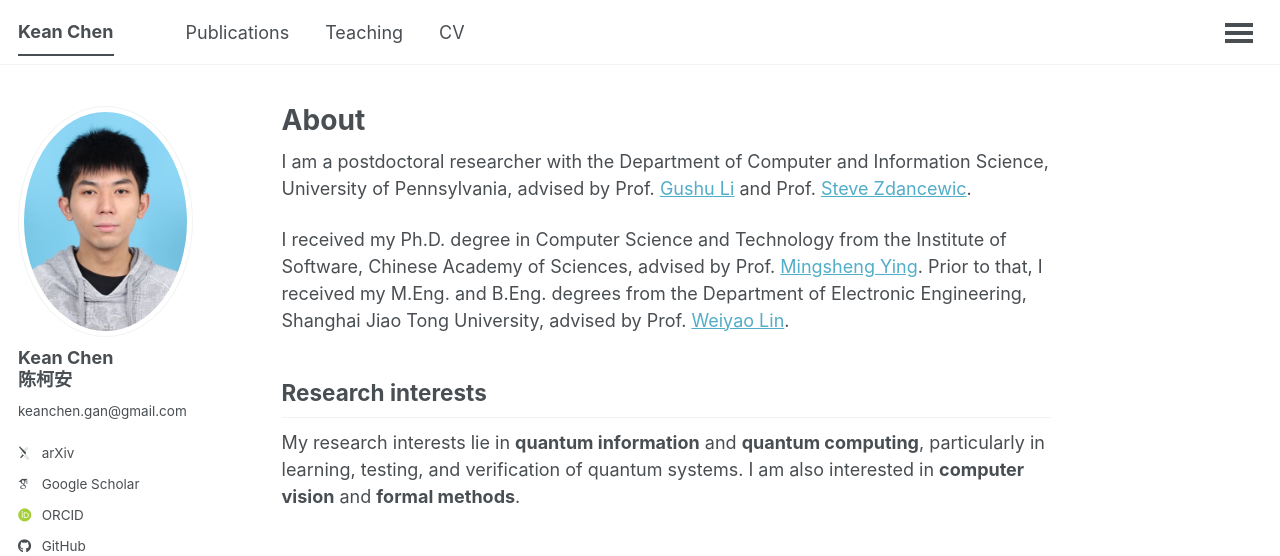
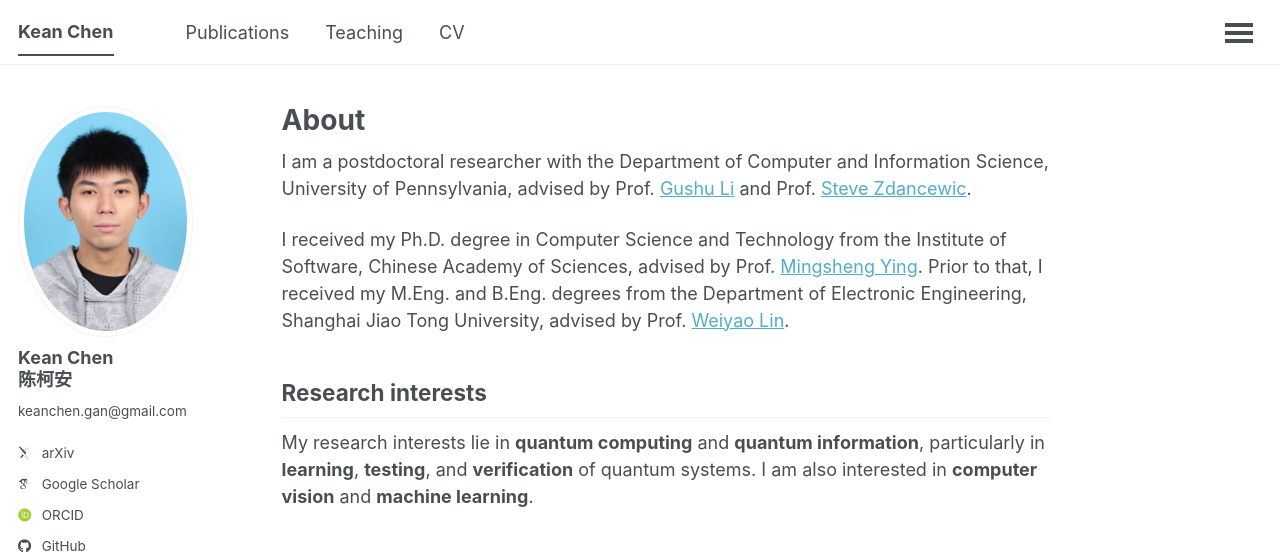
Before and after one commit to cccorn/cccorn.github.io, a Jekyll site: the page built from _pages/about.md, in a window 1280 px wide, cut to the strip 0-556 px from the top of the page. Built offline with Jekyll 4.4.1, drawn with Linux system fonts in a browser that asks for light colours; some web fonts are replaced.

Commit message:
Update about.md

```diff
--- a/_pages/about.md
+++ b/_pages/about.md
@@ -12,5 +12,5 @@ I am a postdoctoral researcher with the Department of Computer and Information S
 I received my Ph.D. degree in Computer Science and Technology from the Institute of Software, Chinese Academy of Sciences, advised by Prof. [Mingsheng Ying](https://profiles.uts.edu.au/Mingsheng.Ying). Prior to that, I received my M.Eng. and B.Eng. degrees from the Department of Electronic Engineering, Shanghai Jiao Tong University, advised by Prof. [Weiyao Lin](https://weiyaolin.github.io/).
 
 ## Research interests
-My research interests lie in **quantum information** and **quantum computing**, particularly in learning, testing, and verification of quantum systems.
-I am also interested in **computer vision** and **formal methods**.
+My research interests lie in **quantum computing** and **quantum information**, particularly in **learning**, **testing**, and **verification** of quantum systems.
+I am also interested in **computer vision** and **machine learning**.
```
